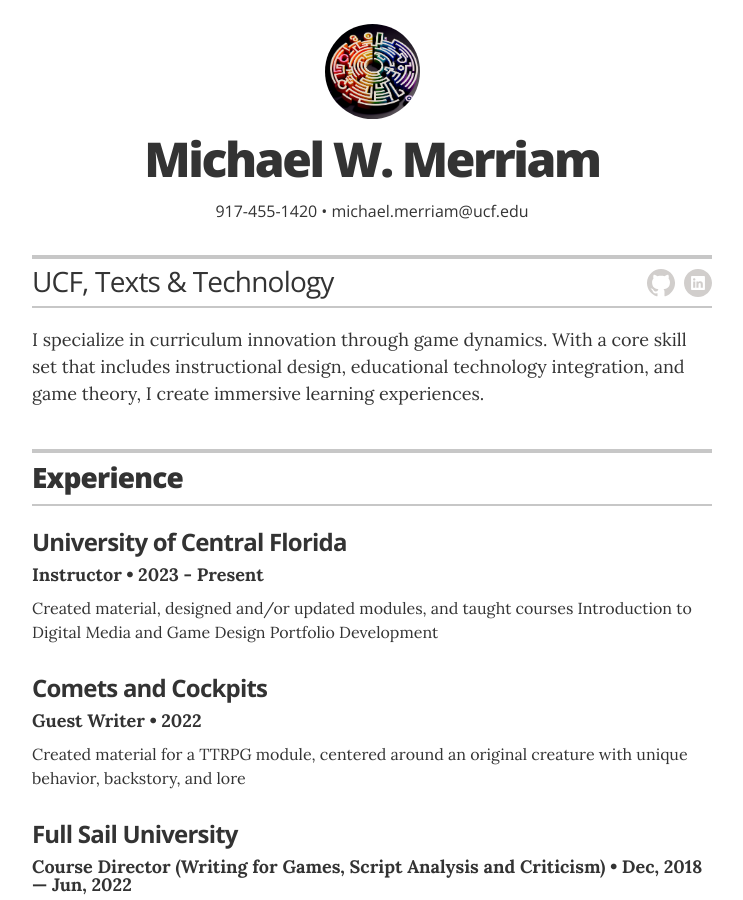
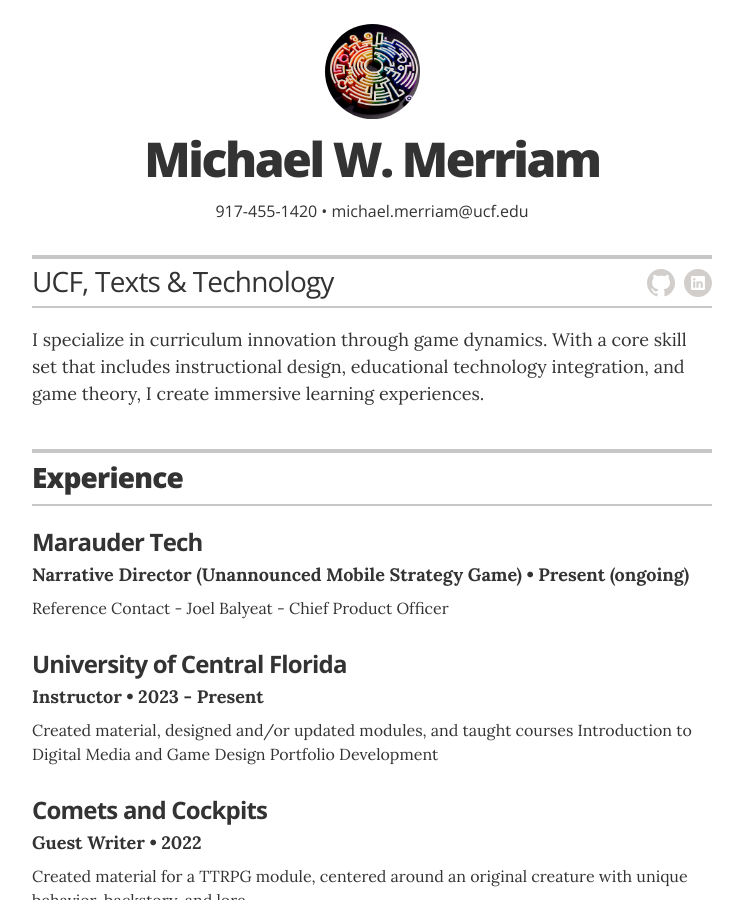
Before and after one commit to mwmxyz/academic, a Jekyll site: the page built from index.html, in a window 1280 px wide and 900 px high. Shown: the whole window, without its empty margins (268-1011 px from the left). Built offline with Jekyll 4.4.1, drawn with Linux system fonts in a browser that asks for light colours.

Commit message:
Update experience.yml

```diff
--- a/_data/experience.yml
+++ b/_data/experience.yml
@@ -1,5 +1,11 @@
 # Jobs
 # VP of Global Communications
+
+# Unannounced Mobile Strategy Game
+- company: Marauder Tech
+  position: Narrative Director (Unannounced Mobile Strategy Game)
+  duration: Present (ongoing)
+  summary: Reference Contact - Joel Balyeat - Chief Product Officer
 
 # Teaching at UCF
 - company: University of Central Florida
```
